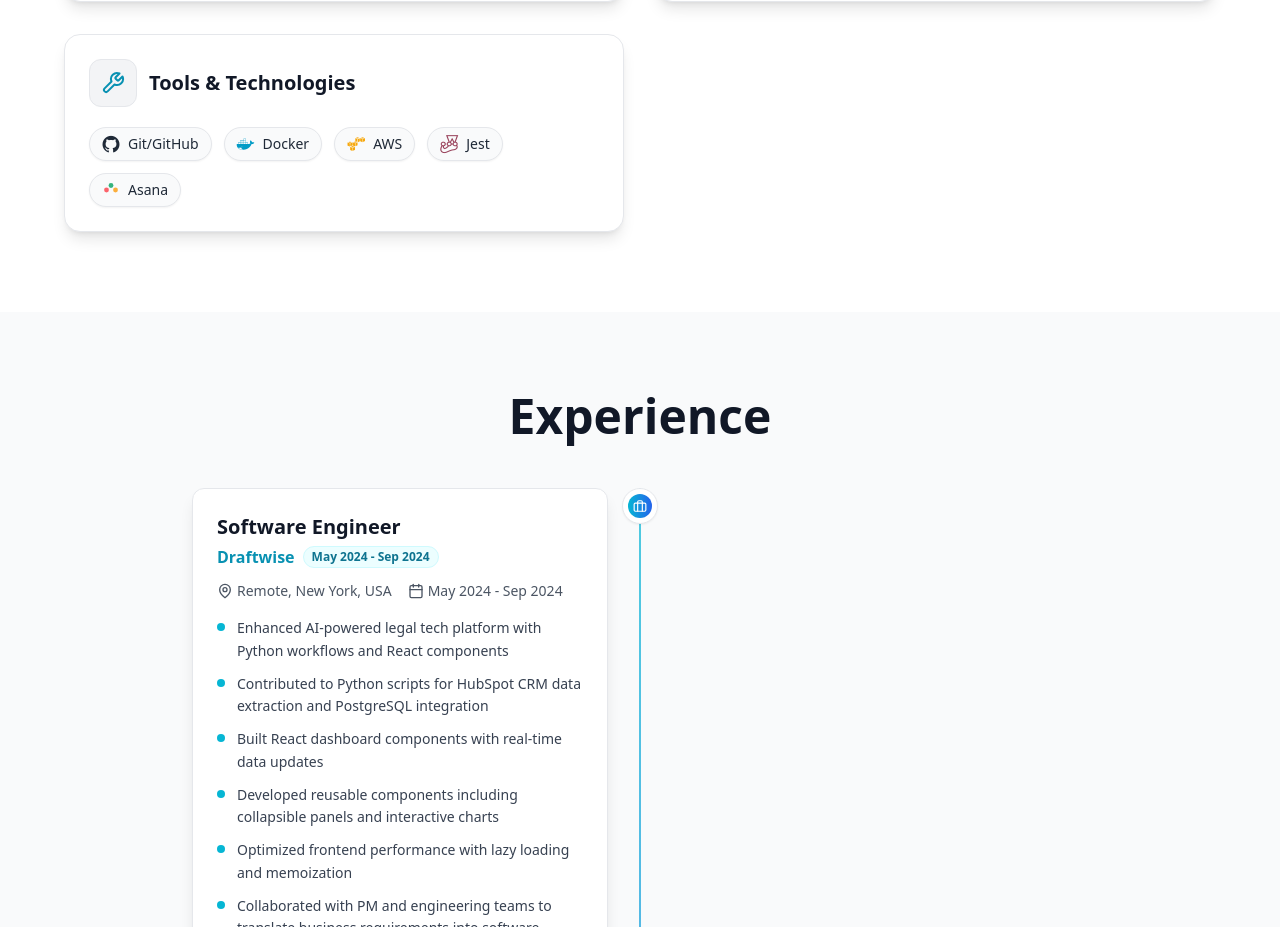
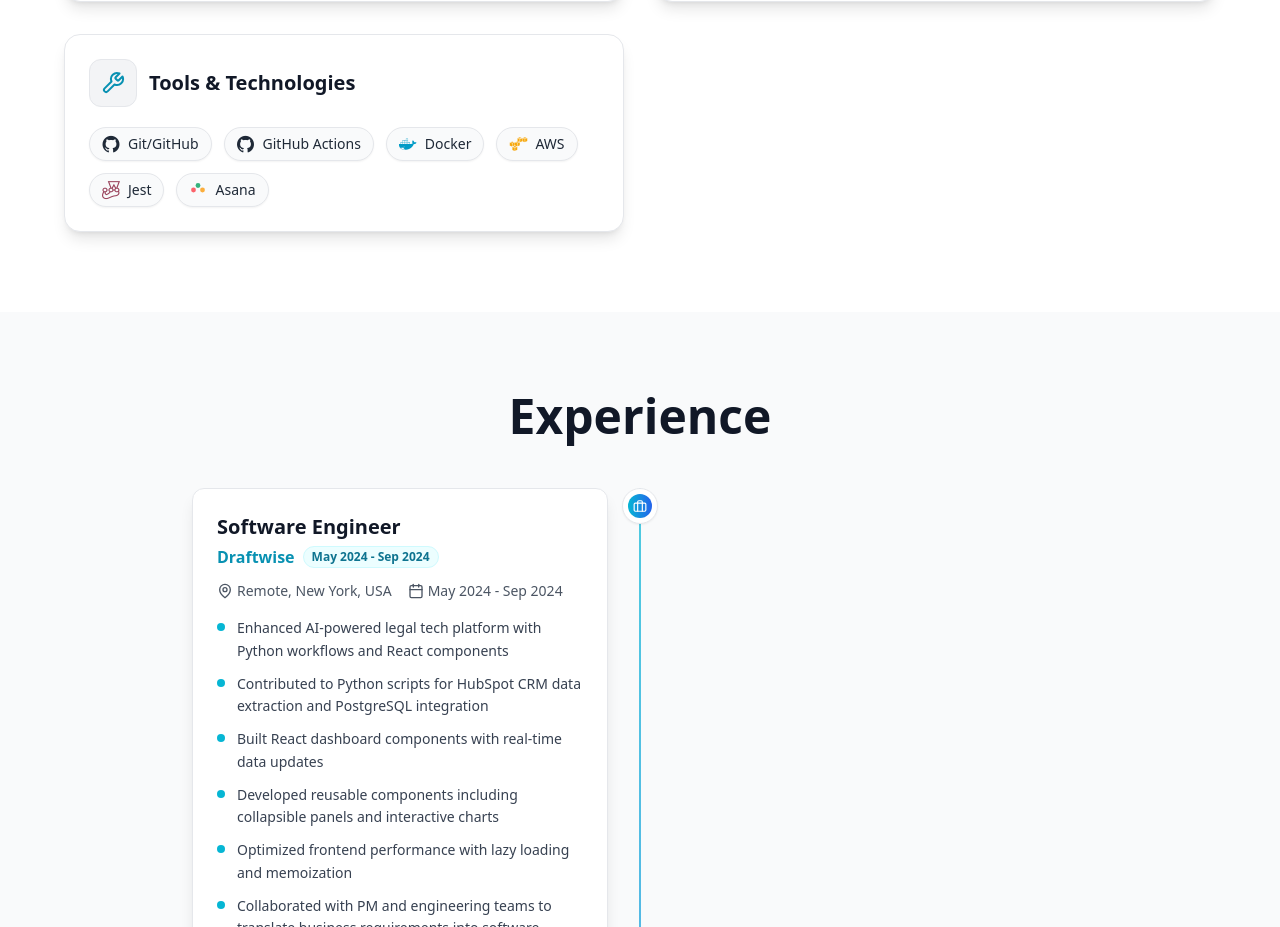
Before and after one commit to alpatamerr/personal-portfolio, a React (Vite) app: page / in a window 1280 px wide. Shown: the part 1962-2889 px from the top of the page. Built offline with nearby package versions, Linux system fonts and the light colour scheme.

Commit message:
Add GitHub Actions to Tools & Technologies skills

```diff
--- a/src/data/portfolio.ts
+++ b/src/data/portfolio.ts
@@ -40,6 +40,7 @@ export const skillCategories: SkillCategory[] = [
     title: 'Tools & Technologies',
     skills: [
       { name: 'Git/GitHub', level: 85 },
+      { name: 'GitHub Actions', level: 70 },
       { name: 'Docker', level: 70 },
       { name: 'AWS', level: 65 },
       { name: 'Jest', level: 65 },
```
